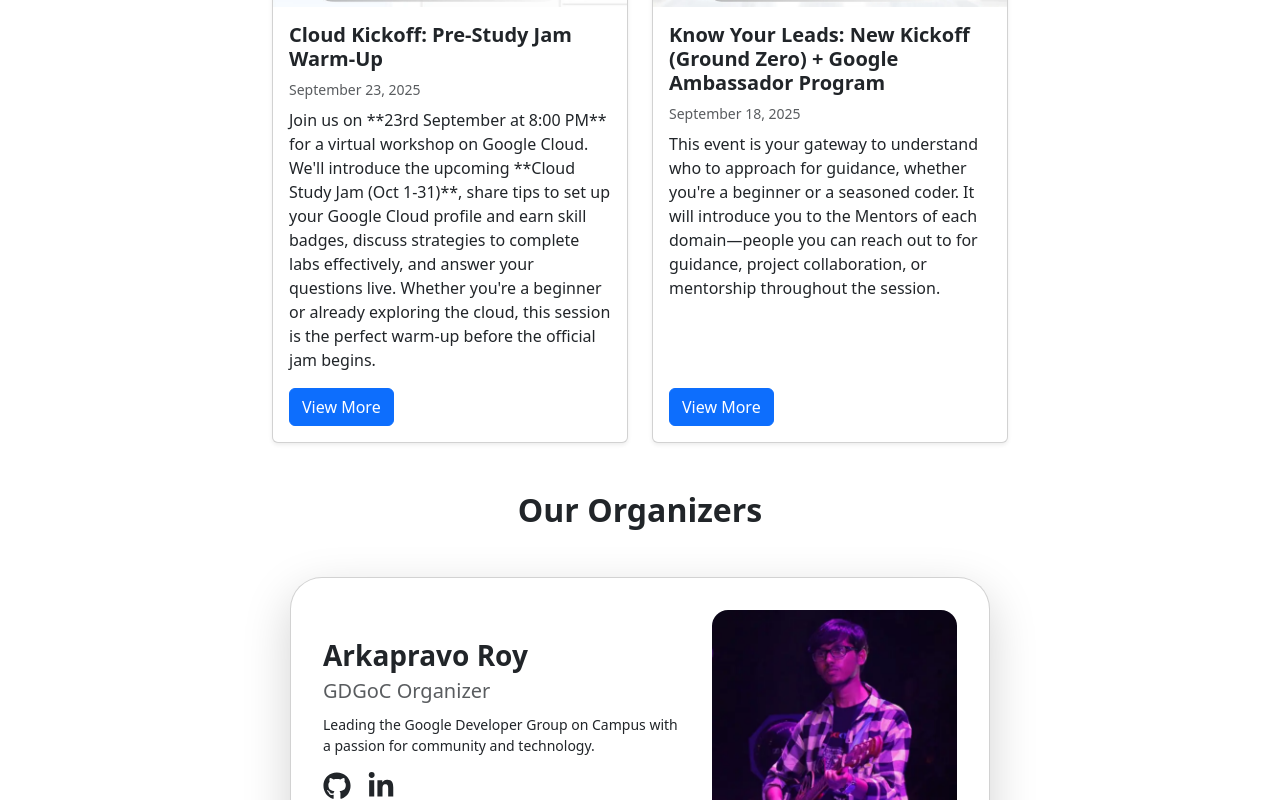
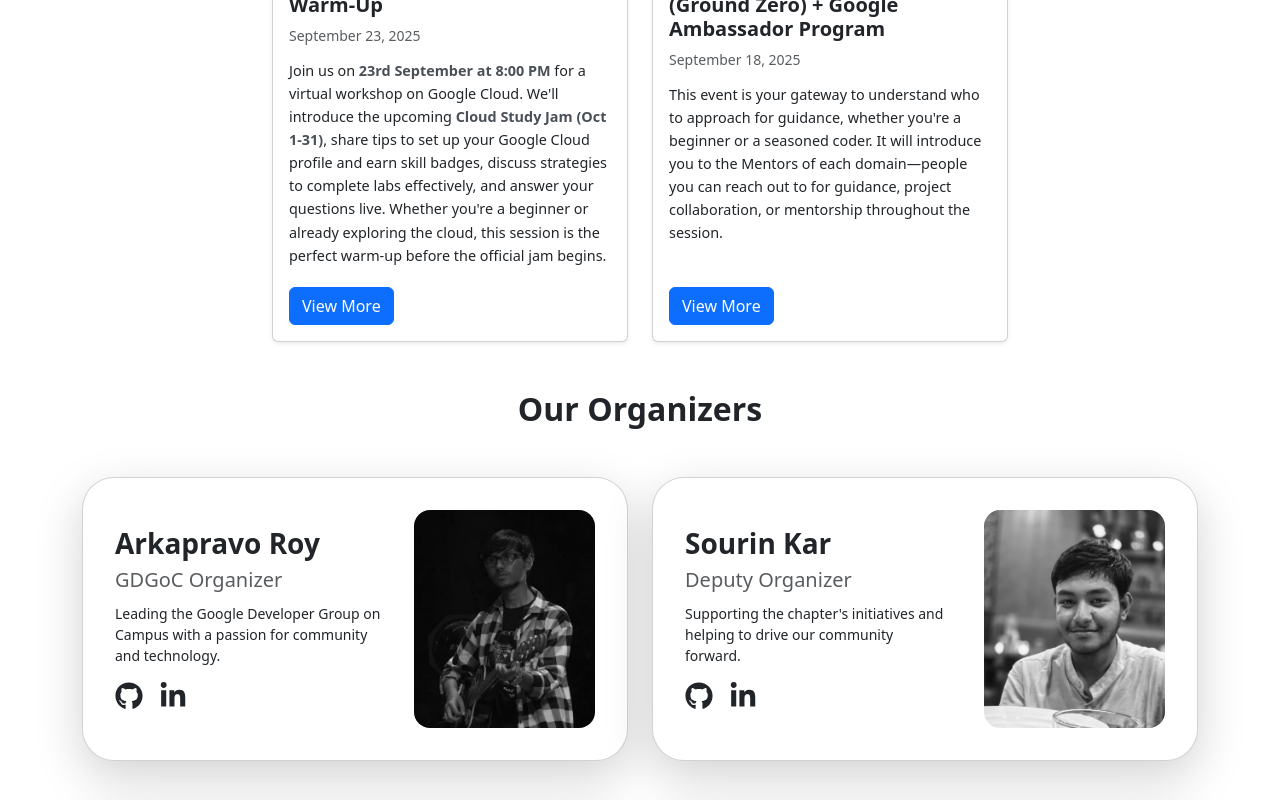
Before and after one commit to GDG-on-Campus-GCECT/GDGoC-GCECT, a React (Vite) app: page / in a window 1280 px wide. Shown: the part 2020-2820 px from the top of the page. Built offline with nearby package versions, Linux system fonts and the light colour scheme.

Commit message:
update team layout with hover animation & markdone support for event discription

```diff
--- a/package.json
+++ b/package.json
@@ -16,6 +16,7 @@
     "react-bootstrap": "^2.10.10",
     "react-dom": "^19.1.1",
     "react-icons": "^5.5.0",
+    "react-markdown": "^10.1.0",
     "react-router-dom": "^7.9.4"
   },
   "devDependencies": {
--- a/src/components/common/EventCard.css
+++ b/src/components/common/EventCard.css
@@ -13,3 +13,82 @@
   aspect-ratio: 16 / 9; /* Maintain a consistent aspect ratio for images */
   object-fit: cover;
 }
+
+/* Markdown content styling within event cards */
+.markdown-content {
+  line-height: 1.6;
+}
+
+.markdown-content h1,
+.markdown-content h2,
+.markdown-content h3,
+.markdown-content h4,
+.markdown-content h5,
+.markdown-content h6 {
+  margin: 0.5rem 0 0.3rem 0;
+  font-weight: 600;
+}
+
+.markdown-content h1 {
+  font-size: 1.1rem;
+}
+
+.markdown-content h2 {
+  font-size: 1rem;
+}
+
+.markdown-content h3 {
+  font-size: 0.95rem;
+}
+
+.markdown-content p {
+  margin: 0.3rem 0;
+  font-size: 0.9rem;
+}
+
+.markdown-content strong {
+  font-weight: 600;
+  color: #495057;
+}
+
+.markdown-content em {
+  font-style: italic;
+  color: #6c757d;
+}
+
+.markdown-content code {
+  background-color: #f8f9fa;
+  padding: 0.1rem 0.3rem;
+  border-radius: 3px;
+  font-family: "Courier New", monospace;
+  font-size: 0.85rem;
+  color: #e83e8c;
+}
+
+.markdown-content ul,
+.markdown-content ol {
+  margin: 0.3rem 0;
+  padding-left: 1.2rem;
+}
+
+.markdown-content li {
+  margin: 0.1rem 0;
+  font-size: 0.9rem;
+}
+
+.markdown-content blockquote {
+  border-left: 3px solid #007bff;
+  padding-left: 0.8rem;
+  margin: 0.5rem 0;
+  color: #6c757d;
+  font-style: italic;
+}
+
+.markdown-content a {
+  color: #007bff;
+  text-decoration: none;
+}
+
+.markdown-content a:hover {
+  text-decoration: underline;
+}
--- a/src/components/common/EventCard.jsx
+++ b/src/components/common/EventCard.jsx
@@ -1,19 +1,20 @@
-import React from 'react';
-import { Card, Button } from 'react-bootstrap';
+import React from "react";
+import { Card, Button } from "react-bootstrap";
+import ReactMarkdown from "react-markdown";
 // Link from react-router-dom is no longer needed here
-import './EventCard.css';
+import "./EventCard.css";
 
-const EventCard = ({ image, title, description, date, link = '#' }) => {
+const EventCard = ({ image, title, description, date, link = "#" }) => {
   return (
     <Card className="event-card h-100 shadow-sm">
       <Card.Img variant="top" src={image} className="event-card-img" />
       <Card.Body className="d-flex flex-column">
-        <Card.Title as="h5" className="fw-bold">{title}</Card.Title>
-        <Card.Text className="text-muted small mb-2">
-          {date}
-        </Card.Text>
-        <Card.Text className="flex-grow-1">
-          {description}
+        <Card.Title as="h5" className="fw-bold">
+          {title}
+        </Card.Title>
+        <Card.Text className="text-muted small mb-2">{date}</Card.Text>
+        <Card.Text className="flex-grow-1 markdown-content">
+          <ReactMarkdown>{description}</ReactMarkdown>
         </Card.Text>
         {/* 👇 This Button is now an <a> tag that opens in a new tab */}
         <Button
--- a/src/components/common/TeamCard.css
+++ b/src/components/common/TeamCard.css
@@ -7,6 +7,14 @@
   border-radius: 2rem !important; /* More rounded corners */
   border: 1px solid rgba(0, 0, 0, 0.1); /* Subtle border */
   overflow: hidden; /* Ensures rounded corners on image */
+  transition: transform 0.3s ease, box-shadow 0.3s ease; /* Smooth transition for hover */
+  cursor: pointer; /* Indicate interactive element */
+}
+
+/* Card hover effect */
+.team-card:hover {
+  transform: translateY(-5px); /* Slight lift on hover */
+  box-shadow: 0 10px 30px rgba(0, 0, 0, 0.15); /* Enhanced shadow on hover */
 }
 
 /* Image Container Styling */
@@ -25,6 +33,14 @@
   height: 100%;
   object-fit: cover; /* Ensures image fills the container without distortion */
   border-radius: 1rem !important; /* Rounded corners for the image */
+  filter: grayscale(100%); /* Make image black and white by default */
+  transition: filter 0.3s ease, transform 0.3s ease; /* Smooth transition for hover effect */
+}
+
+/* Hover effect to restore color and add slight zoom */
+.team-card:hover .team-card-img {
+  filter: grayscale(0%); /* Restore full color on hover */
+  transform: scale(1.05); /* Slight zoom effect */
 }
 
 /* Social Icons */
--- a/src/components/team/Mentors.jsx
+++ b/src/components/team/Mentors.jsx
@@ -1,6 +1,7 @@
-import React from 'react';
-import TeamCard from '../../components/common/TeamCard'; // Adjust path if needed
-import { getMentors } from '../../data/teamData';
+import React from "react";
+import { Row, Col } from "react-bootstrap";
+import TeamCard from "../../components/common/TeamCard";
+import { getMentors } from "../../data/teamData";
 
 function Mentors() {
   const mentors = getMentors();
@@ -8,9 +9,20 @@
   return (
     <div className="my-5">
       <h2 className="text-center mb-5 fw-bold">Our Mentors</h2>
-      {mentors.map(member => (
+      <Row className="justify-content-center">
+        {mentors.map((member, index) => {
+          const isLastAndOdd =
+            index === mentors.length - 1 && mentors.length % 2 !== 0;
+          return (
+            <Col
+              key={member.id}
+              lg={isLastAndOdd ? 6 : 6}
+              className={`mb-4 ${
+                isLastAndOdd ? "d-flex justify-content-center" : ""
+              }`}
+            >
+              <div className={isLastAndOdd ? "w-100" : ""}>
                 <TeamCard
-          key={member.id}
                   name={member.name}
                   role={member.role}
                   description={member.description}
@@ -18,7 +30,11 @@
                   github={member.github}
                   linkedin={member.linkedin}
                 />
-      ))}
+              </div>
+            </Col>
+          );
+        })}
+      </Row>
     </div>
   );
 }
--- a/src/components/team/Organizers.jsx
+++ b/src/components/team/Organizers.jsx
@@ -1,6 +1,7 @@
-import React from 'react';
-import TeamCard from '../../components/common/TeamCard'; // Adjust path if needed
-import { getOrganizers } from '../../data/teamData';
+import React from "react";
+import { Row, Col } from "react-bootstrap";
+import TeamCard from "../../components/common/TeamCard"; // Adjust path if needed
+import { getOrganizers } from "../../data/teamData";
 
 function Organizers() {
   const organizers = getOrganizers();
@@ -8,9 +9,20 @@
   return (
     <div className="my-5">
       <h2 className="text-center mb-5 fw-bold">Our Organizers</h2>
-      {organizers.map(member => (
+      <Row className="justify-content-center">
+        {organizers.map((member, index) => {
+          const isLastAndOdd =
+            index === organizers.length - 1 && organizers.length % 2 !== 0;
+          return (
+            <Col
+              key={member.id}
+              lg={isLastAndOdd ? 6 : 6}
+              className={`mb-4 ${
+                isLastAndOdd ? "d-flex justify-content-center" : ""
+              }`}
+            >
+              <div className={isLastAndOdd ? "w-100" : ""}>
                 <TeamCard
-          key={member.id}
                   name={member.name}
                   role={member.role}
                   description={member.description}
@@ -18,7 +30,11 @@
                   github={member.github}
                   linkedin={member.linkedin}
                 />
-      ))}
+              </div>
+            </Col>
+          );
+        })}
+      </Row>
     </div>
   );
 }
```
Also changed, not shown: src/assets/images/team/rudrajyoty.webp, 1 other file (tests, documents, lock files or other folders). Lines whose indentation alone changed are shown as unchanged.
